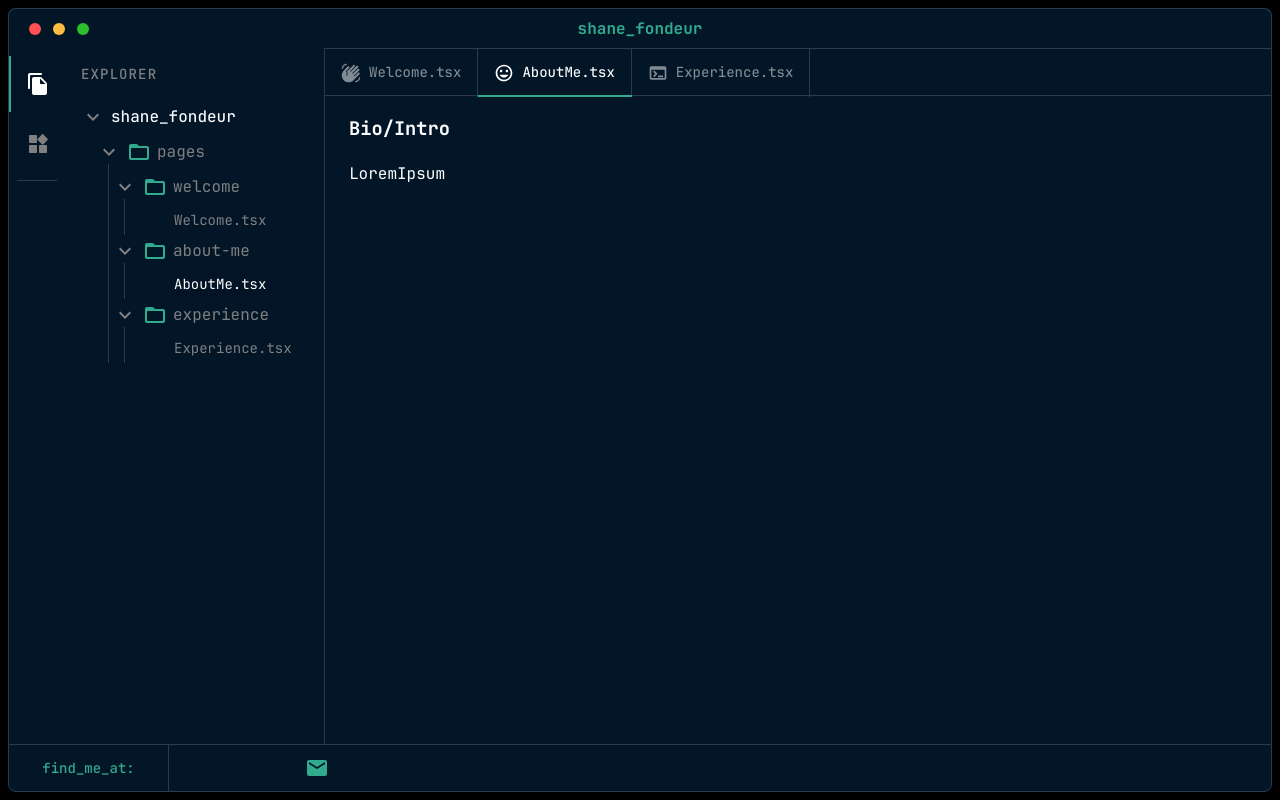
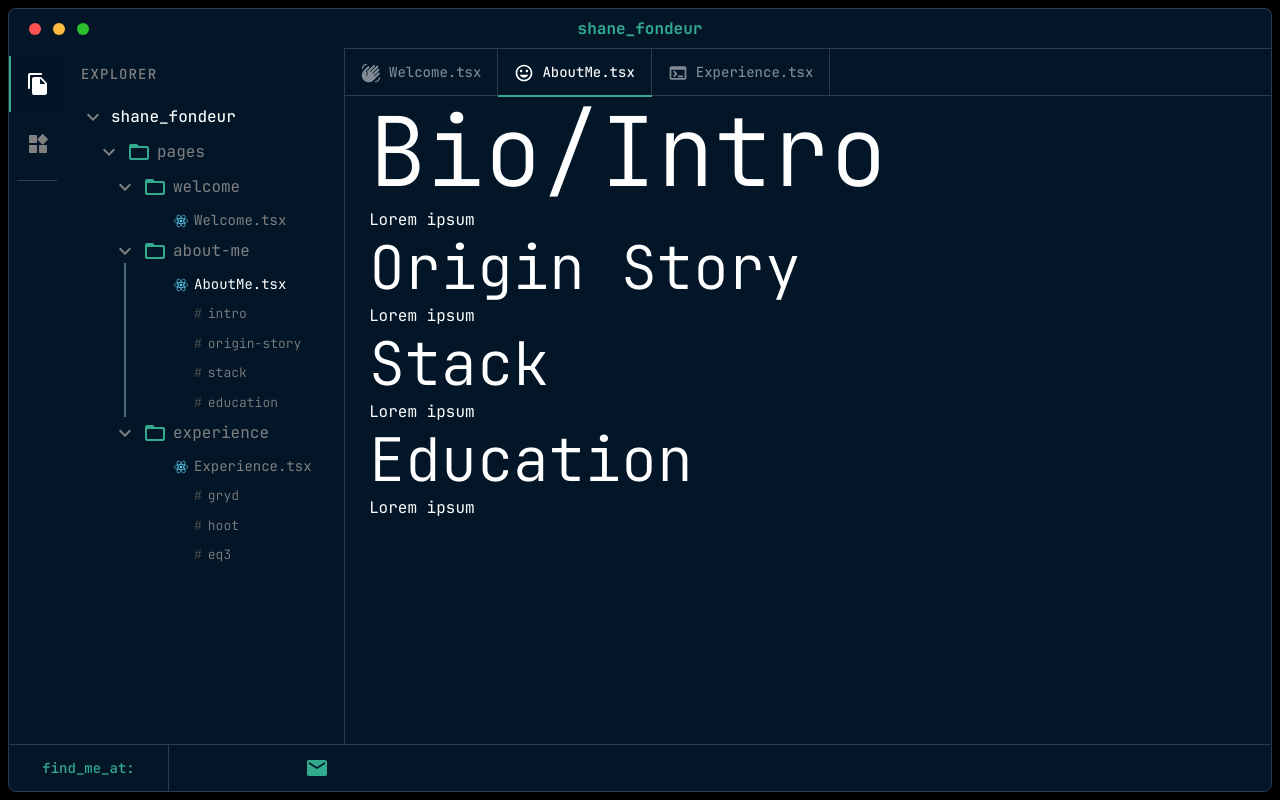
Before and after one commit to sfondeur-88/portfolio, a React (Vite) app: page /about-me in a window 1280 px wide. Built offline with nearby package versions, Linux system fonts and the light colour scheme; some icons are missing.

Commit message:
WIP - more work on explorer nav and setting up sections per page. Lots of UI/UX additions to nav.

```diff
--- a/src/components/layout/app-sidebar/ActivityBar.tsx
+++ b/src/components/layout/app-sidebar/ActivityBar.tsx
@@ -71,6 +71,7 @@ const ActivityBar = (props: ActivityBarProps) => {
                 borderLeft: '2px solid',
                 borderColor: activePanel === id ? 'primary.main' : 'transparent',
                 color: activePanel === id ? 'text.primary' : 'grey',
+                // TODO:Shane - make the bg stand out more, or remove. (Its too subtle atm)
                 backgroundColor: activePanel === id ? 'action.selected' : 'transparent',
               }}
             >
--- a/src/components/layout/app-sidebar/ExplorerPanel.tsx
+++ b/src/components/layout/app-sidebar/ExplorerPanel.tsx
@@ -11,7 +11,7 @@ const ExplorerPanel = ({ activePanel }: ExplorerPanelProps) => {
   return (
     <Box
       sx={{
-        width: activePanel ? 260 : 0,
+        width: activePanel ? 280 : 0,
         overflow: 'hidden',
         borderRight: '1px solid',
         borderColor: 'divider',
--- a/src/components/layout/app-sidebar/explorer/ExplorerContent.tsx
+++ b/src/components/layout/app-sidebar/explorer/ExplorerContent.tsx
@@ -26,6 +26,8 @@ const ExplorerContent = () => {
       >
         EXPLORER
       </Typography>
+
+      {/* Root  `> shane_fondeur` */}
       <Box
         onClick={() => setRootFolderOpen((prev) => !prev)}
         sx={[treeItemSx, { ml: `${INDENT_PX}px` }]}
@@ -40,6 +42,7 @@ const ExplorerContent = () => {
         </Typography>
       </Box>
 
+      {/* 2nd level folders (/pages, etc) */}
       <Collapse in={rootFolderOpen}>
         {explorerTree.folders.map((folder) => renderNode(folder, 2))}
       </Collapse>
--- a/src/components/layout/app-sidebar/explorer/ExplorerFileItem.tsx
+++ b/src/components/layout/app-sidebar/explorer/ExplorerFileItem.tsx
@@ -1,3 +1,4 @@
+import ReactIcon from '@/components/ui/icons/ReactIcon';
 import { useNavigateToSection } from '@/hooks/useNavigateToSection';
 import { Theme } from '@mui/material';
 import Box from '@mui/material/Box';
@@ -12,7 +13,7 @@ interface Props {
   depth: number;
 }
 
-// TODO:Shane - file starting icon/logo needed (react, ts, etc).
+// For "skip to" sections - MoveDown, DoubleArrow, KeyboardDouble
 const ExplorerFileItem = (props: Props) => {
   const { file, depth } = props;
 
@@ -21,34 +22,50 @@ const ExplorerFileItem = (props: Props) => {
   const { goToSection } = useNavigateToSection();
 
   const isActive = pathname === file.path;
+  const hasSections = file.sections && file.sections.length > 0;
 
   return (
     <Box key={file.path}>
       <Box
         onClick={() => navigate(file.path)}
-        sx={[treeItemSx, { ml: `${INDENT_PX * depth + 45}px` }, isActive && activeFileSx]}
+        sx={[
+          treeItemSx,
+          { fontSize: 14, ml: `${INDENT_PX * depth + 45}px` },
+          isActive && activeFileSx,
+        ]}
       >
+        <ReactIcon fontSize="inherit" />
         <Typography variant="bodySmall">{file.label}</Typography>
       </Box>
 
-      {isActive &&
+      <>
+        {hasSections &&
           file.sections?.map((section) => (
             <Box
               key={section.id}
               onClick={() => goToSection(file.path, section.id, pathname)}
-            sx={[treeItemSx, { ml: `${INDENT_PX * (depth + 1)}px` }]}
+              sx={[
+                treeItemSx,
+                {
+                  ml: `${INDENT_PX * (depth + 1) + 49}px`,
+                  color: 'text.secondary',
+                  '&:hover': { ...activeFileSx },
+                },
+              ]}
             >
-            <Typography variant="body" color="text.secondary">
-              {section.label}
+              <Typography variant="caption" sx={{ color: '#505050' }}>
+                #
               </Typography>
+              <Typography variant="caption">{section.label}</Typography>
             </Box>
           ))}
+      </>
     </Box>
   );
 };
 
 const activeFileSx: SystemStyleObject<Theme> = {
-  backgroundColor: 'action.selected',
+  // backgroundColor: 'action.selected',
   color: 'text.primary',
 };
 
--- a/src/components/layout/app-sidebar/explorer/ExplorerFolderItem.tsx
+++ b/src/components/layout/app-sidebar/explorer/ExplorerFolderItem.tsx
@@ -3,8 +3,17 @@ import Box from '@mui/material/Box';
 import Collapse from '@mui/material/Collapse';
 import Typography from '@mui/material/Typography';
 import { JSX, useState } from 'react';
+import { useLocation } from 'react-router';
 import { ExplorerFile, ExplorerFolder } from './explorer-tree';
 import { INDENT_PX, treeItemSx } from './shared';
+
+// Check if folder contains an active route path.
+const containsActivePath = (folder: ExplorerFolder, pathname: string): boolean => {
+  return folder.children.some((child) => {
+    if (child.type === 'file') return child.path === pathname;
+    return containsActivePath(child, pathname);
+  });
+};
 
 interface Props {
   folder: ExplorerFolder;
@@ -12,13 +21,17 @@ interface Props {
   renderNode: (node: ExplorerFolder | ExplorerFile, depth: number) => JSX.Element;
 }
 
-// TODO:Shane - when folder is opened and/or on same route, show it in the folder styling (bg or font)
 const ExplorerFolderItem = (props: Props) => {
   const { folder, depth, renderNode } = props;
+
+  const { pathname } = useLocation();
+  const isActive = containsActivePath(folder, pathname);
 
   const [isOpen, setIsOpen] = useState<boolean>(true);
 
   const toggleFolder = () => setIsOpen((prev) => !prev);
+
+  const showIndentGuide = depth > 2;
 
   return (
     <Box
@@ -27,14 +40,14 @@ const ExplorerFolderItem = (props: Props) => {
         position: 'relative',
         '&::before': {
           content: '""',
+          opacity: showIndentGuide && isOpen && isActive ? 1 : 0,
+          width: '1.5px',
           position: 'absolute',
           left: `${INDENT_PX * depth + 11.47}px`,
           top: '28px',
           bottom: 0,
-          width: '1px',
-          backgroundColor: 'divider',
-          opacity: isOpen ? 1 : 0,
-          transition: 'opacity 0.1s ease',
+          backgroundColor: '#4a6882',
+          transition: 'opacity 0.2s ease',
         },
       }}
     >
--- a/src/components/layout/app-sidebar/explorer/explorer-tree.ts
+++ b/src/components/layout/app-sidebar/explorer/explorer-tree.ts
@@ -41,14 +41,33 @@ export const explorerTree: ExplorerTree = {
           type: 'folder',
           label: 'about-me',
           children: [
-            { type: 'file', label: 'AboutMe.tsx', path: ROUTE_PATHS.ABOUT_ME, sections: [] },
+            {
+              type: 'file',
+              label: 'AboutMe.tsx',
+              path: ROUTE_PATHS.ABOUT_ME,
+              sections: [
+                { id: 'intro', label: 'intro' },
+                { id: 'origin-story', label: 'origin-story' },
+                { id: 'stack', label: 'stack' },
+                { id: 'education', label: 'education' },
+              ],
+            },
           ],
         },
         {
           type: 'folder',
           label: 'experience',
           children: [
-            { type: 'file', label: 'Experience.tsx', path: ROUTE_PATHS.EXPERIENCE, sections: [] },
+            {
+              type: 'file',
+              label: 'Experience.tsx',
+              path: ROUTE_PATHS.EXPERIENCE,
+              sections: [
+                { id: 'gryd', label: 'gryd' },
+                { id: 'hoot', label: 'hoot' },
+                { id: 'eq3', label: 'eq3' },
+              ],
+            },
           ],
         },
       ],
--- a/src/components/layout/app-sidebar/explorer/shared.ts
+++ b/src/components/layout/app-sidebar/explorer/shared.ts
@@ -15,4 +15,5 @@ export const treeItemSx: SystemStyleObject<Theme> = {
   userSelect: 'none',
   whiteSpace: 'nowrap',
   '&:hover': { color: 'text.primary' },
+  // '& .MuiSvgIcon-root': { color: 'text.primary' },
 };
--- /dev/null
+++ b/src/components/ui/icons/ReactIcon.tsx
@@ -0,0 +1,27 @@
+import { SvgIcon, SvgIconProps } from '@mui/material';
+
+const ReactIcon = (props: SvgIconProps) => (
+  <SvgIcon viewBox="0 0 100 100" fill="none" {...props}>
+    <path fill="#61dafb" d="M50.307 58.816a8.816 8.816 0 1 0 0-17.632 8.816 8.816 0 0 0 0 17.632" />
+    <path
+      fill="none"
+      stroke="#61dafb"
+      strokeWidth="5"
+      d="M50.307 68.063c26.126 0 47.306-8.087 47.306-18.063s-21.18-18.062-47.306-18.062C24.18 31.938 3 40.024 3 50s21.18 18.063 47.307 18.063Z"
+    />
+    <path
+      fill="none"
+      stroke="#61dafb"
+      strokeWidth="5"
+      d="M34.664 59.031C47.727 81.658 65.321 95.957 73.96 90.97c8.64-4.988 5.053-27.374-8.01-50C52.885 18.342 35.291 4.043 26.652 9.03s-5.052 27.374 8.011 50Z"
+    />
+    <path
+      fill="none"
+      stroke="#61dafb"
+      strokeWidth="5"
+      d="M34.664 40.969c-13.063 22.626-16.65 45.012-8.01 50 8.638 4.988 26.232-9.311 39.295-31.938s16.65-45.012 8.01-50c-8.638-4.988-26.232 9.311-39.295 31.938Z"
+    />
+  </SvgIcon>
+);
+
+export default ReactIcon;
--- a/src/features/about-me/AboutMe.tsx
+++ b/src/features/about-me/AboutMe.tsx
@@ -1,4 +1,4 @@
-import { Stack } from '@mui/material';
+import { Stack, Typography } from '@mui/material';
 import { useEffect } from 'react';
 
 const AboutMe = () => {
@@ -6,23 +6,27 @@ const AboutMe = () => {
     document.title = "About Me | Shane's Dev Portfolio";
   }, []);
 
-  // TODO:Shane
-  //
-  // ▼ about-me
-  //   ▼ personal
-  //       bio.md
-  //       interests.md
-  //   ▼ background
-  //       origin-story.md
-  //       education.md
-
   return (
     <Stack px={3}>
       <article>
-        {/* Bio/Intro */}
-        <section>
-          <h1>Bio/Intro</h1>
-          <p>LoremIpsum</p>
+        <section id="intro">
+          <Typography variant="h1">Bio/Intro</Typography>
+          <Typography>Lorem ipsum</Typography>
+        </section>
+
+        <section id="origin-story">
+          <Typography variant="h2">Origin Story</Typography>
+          <Typography>Lorem ipsum</Typography>
+        </section>
+
+        <section id="stack">
+          <Typography variant="h2">Stack</Typography>
+          <Typography>Lorem ipsum</Typography>
+        </section>
+
+        <section id="education">
+          <Typography variant="h2">Education</Typography>
+          <Typography>Lorem ipsum</Typography>
         </section>
       </article>
     </Stack>
--- a/src/theme.ts
+++ b/src/theme.ts
@@ -1,6 +1,5 @@
 import { createTheme } from '@mui/material/styles';
 
-// Updates the Typography's variant prop options
 declare module '@mui/material/Typography' {
   interface TypographyPropsVariantOverrides {
     title: true;
@@ -28,7 +27,6 @@ declare module '@mui/material/styles' {
     tag: React.CSSProperties;
   }
 
-  // allows configuration using `createTheme()`
   interface TypographyVariantsOptions {
     title?: React.CSSProperties;
     subtitle?: React.CSSProperties;
@@ -45,6 +43,7 @@ declare module '@mui/material/styles' {
 export enum Colours {
   Blue = '#4B59C9',
   Orange = '#CC837C',
+  Raspberry = '#AA314D',
 }
 
 const theme = createTheme({
@@ -55,14 +54,14 @@ const theme = createTheme({
     secondary: {
       main: '#C678DD',
     },
+    text: {
+      primary: '#FFFFFF',
+      secondary: '#808080', // darker version: #505050
+    },
+    divider: '#293B4D', // brighter version: #4a6882
     background: {
       default: '#021628',
       paper: '#021628',
-    },
-    divider: '#293B4D',
-    text: {
-      primary: '#FFFFFF',
-      secondary: '#808080',
     },
   },
   typography: {
```
Lines whose indentation alone changed are shown as unchanged.
